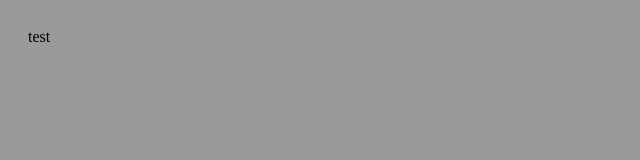
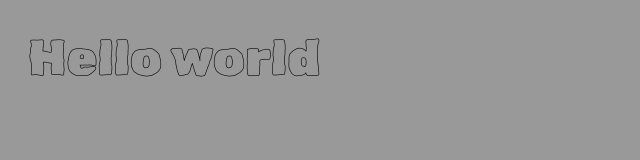
Before and after one commit to duy-nv/static-test, a plain HTML site: page index.html in a window 1280 px wide. Shown: the whole page, without its empty margins (0-640 px from the left). Drawn offline with Linux system fonts and the light colour scheme.

Commit message:
Add font

```diff
--- /dev/null
+++ b/css/font.css
@@ -0,0 +1,6 @@
+@font-face {
+  font-family: "Rubik_Scribble";
+  src:
+    local("Rubik_Scribble"),
+    url("../font/Rubik_Scribble/RubikScribble-Regular.ttf");
+}
--- a/css/style.css
+++ b/css/style.css
@@ -1,5 +1,11 @@
 @import "reset.css";
+
+html,
+body {
+  font-family: "Rubik_Scribble";
+}
 
 body {
   background-color: #999;
+  font-size: 50px;
 }
--- a/index.html
+++ b/index.html
@@ -4,11 +4,12 @@
   <meta charset="UTF-8">
   <meta name="viewport" content="width=device-width, initial-scale=1.0">
   <title>Document</title>
+  <link rel="stylesheet" href="./css/font.css">
   <link rel="stylesheet" href="./css/style.css">
 </head>
 <body>
   <div>
-    test
+    Hello world
   </div>
 </body>
 </html>
```
Also changed, not shown: font/Rubik_Scribble/OFL.txt (added), font/Rubik_Scribble/RubikScribble-Regular.ttf (added).
